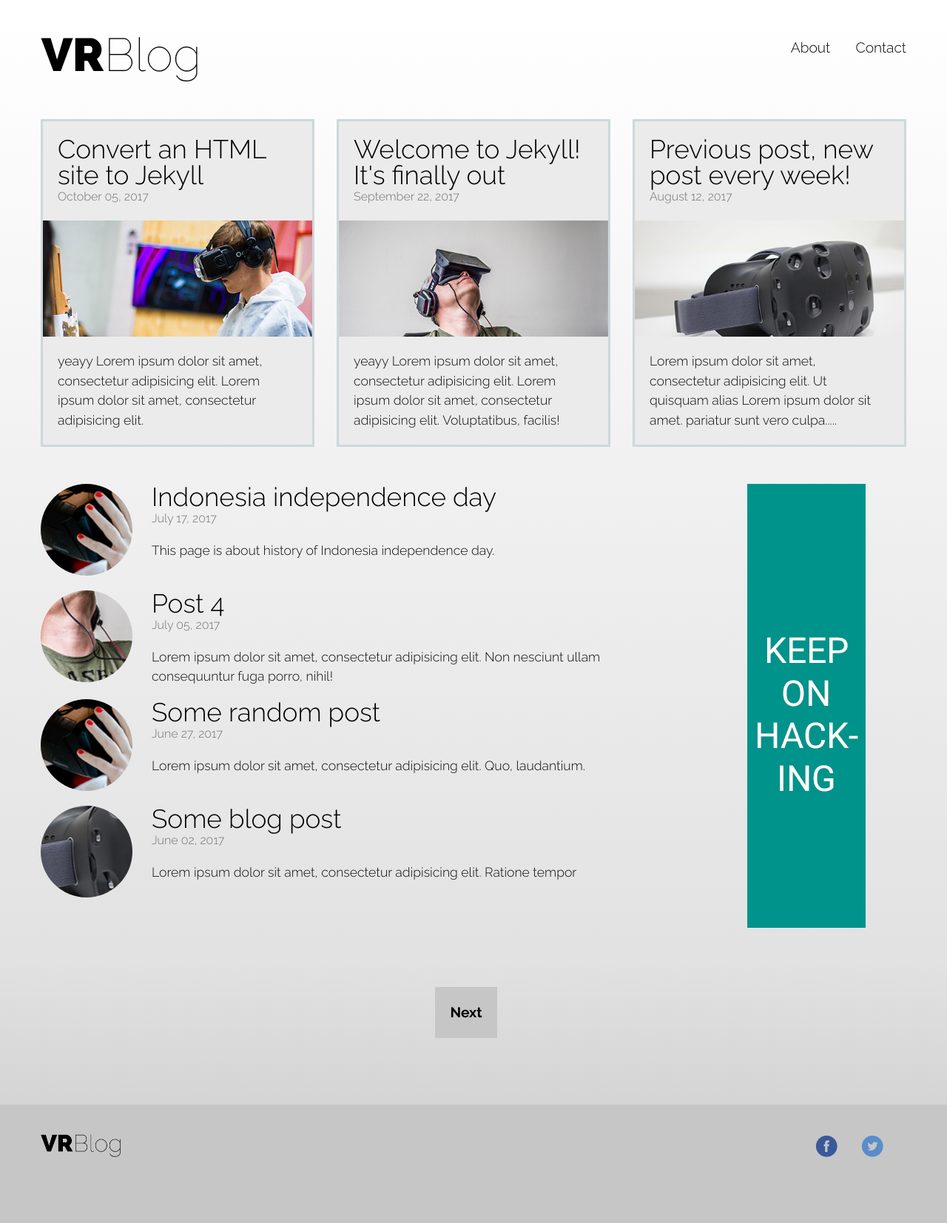
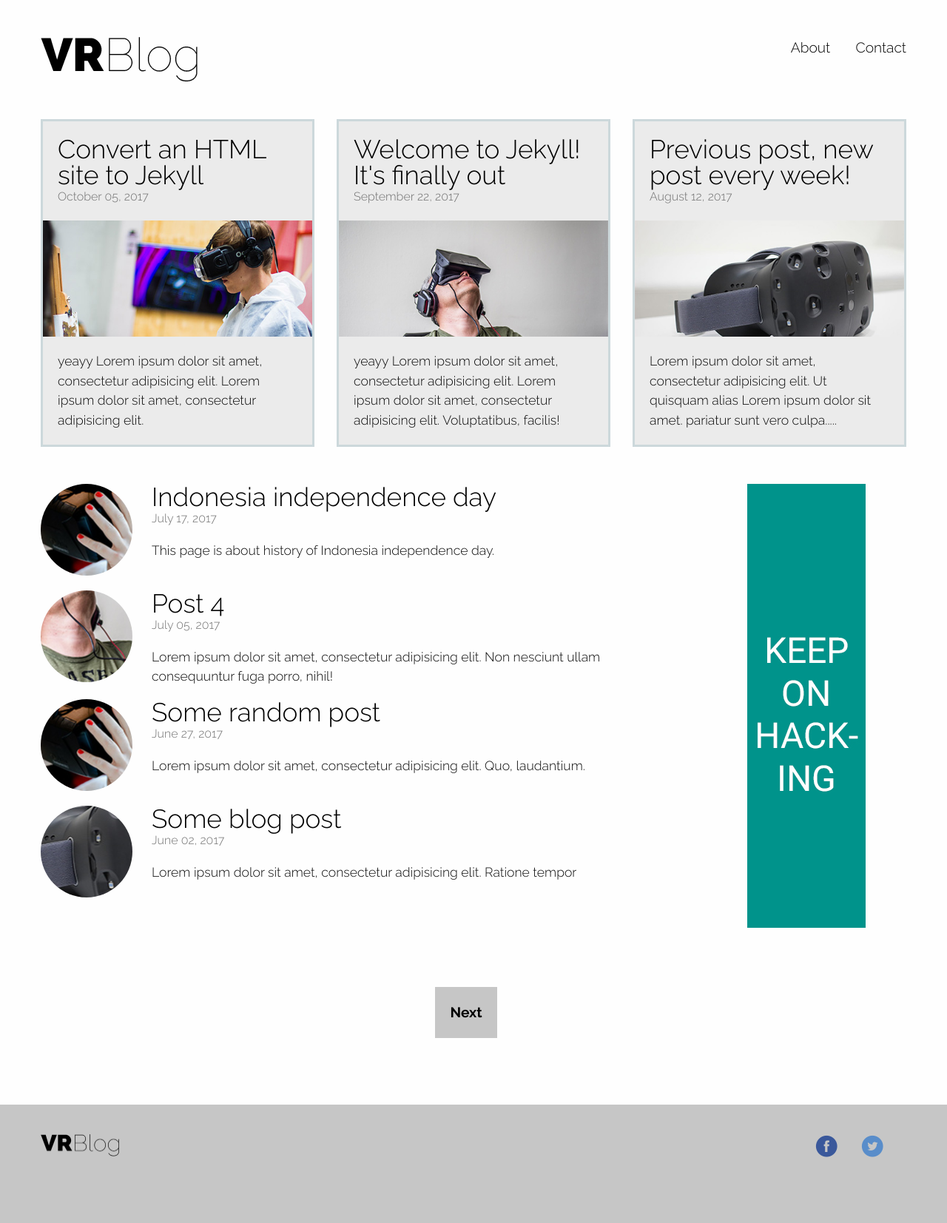
Before and after one commit to rendrap/rendrap.github.io, a Jekyll site: the page built from index.html, in a window 1280 px wide. Shown: the whole page at 74% size. Built offline with Jekyll 4.4.1, drawn with Linux system fonts in a browser that asks for light colours; the list of posts is cut into pages by our own code; comment, search, counter and statistics services are not loaded.

Commit message:
css fixing footer

```diff
--- a/_sass/_layout.scss
+++ b/_sass/_layout.scss
@@ -184,6 +184,7 @@ a.previous, a.next {
 
 #footer-logo {
   margin-top: ($main-padding * 2);
+  height: 40%;
   width: 40%;
 }
 
@@ -267,26 +268,37 @@ img#main-img {
 
   footer #footer-logo {
     margin-top: ($main-padding * 2);
-    width: 40%;
+    height: 30px;
+    width: 106px;
+  }
+
+  footer .medium-3 {
+    height: 30px;
+    width: 106px;
+  }
+
+  footer .column {
+    width: auto;
+  }
+
+  footer div .medium-9 {
+    width: auto;
   }
 
 }
 
-@media only screen and (min-width: 39em) {
+@media only screen and (min-width: 40em) {
   .trigger {
-    display: block;
-
-    a {
-      display: inline;
-    }
+    display: block !important;
   }
 
-  #footer-logo {
+  footer #footer-logo {
     margin-top: ($main-padding * 2);
-    width: 40%;
+    height: 30px;
+    width: 106px;
   }
+}
 
-}
 
 
 pre.highlight, .highlighter-rouge pre.highlight {
--- a/css/main.scss
+++ b/css/main.scss
@@ -6,7 +6,7 @@
 
 // Import partials from `sass_dir` (defaults to `_sass`)
 @import
+        "layout",
         "foundation",
-        "layout",
         "monokai"
 ;
```
